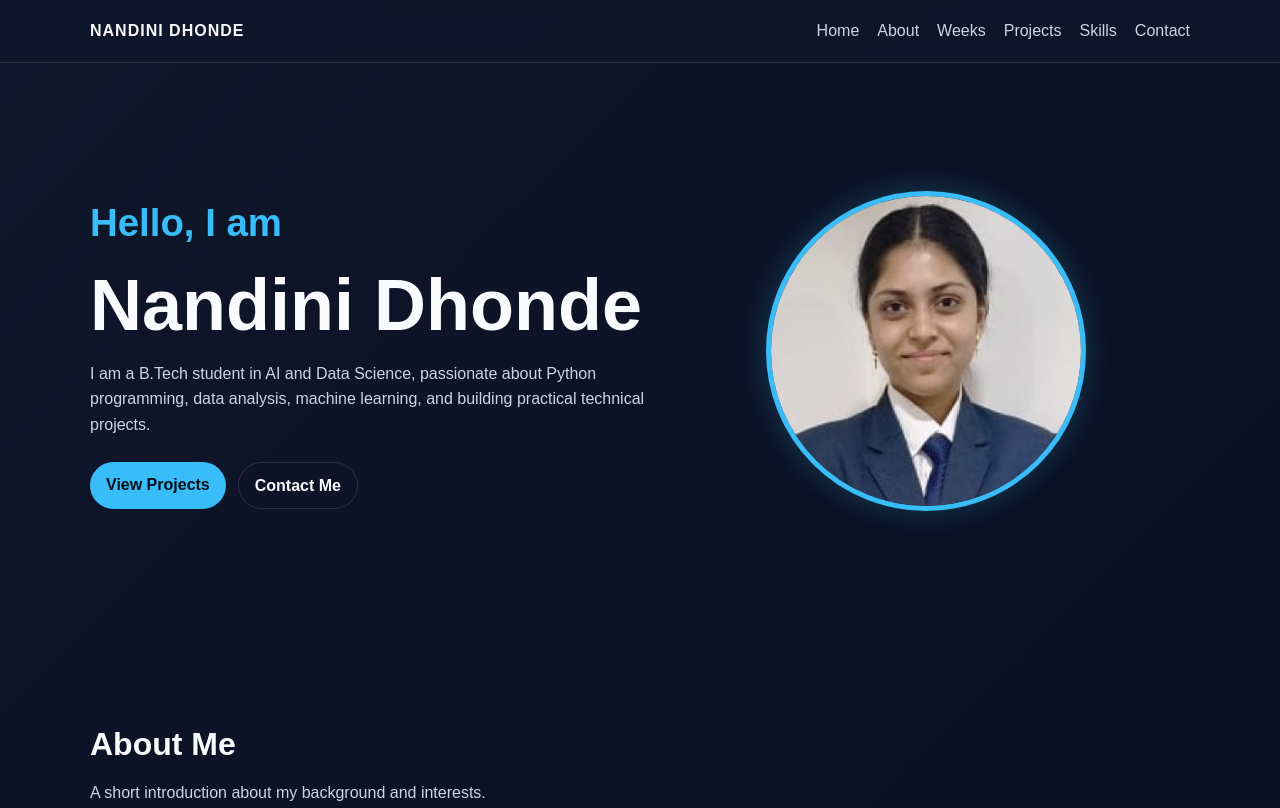
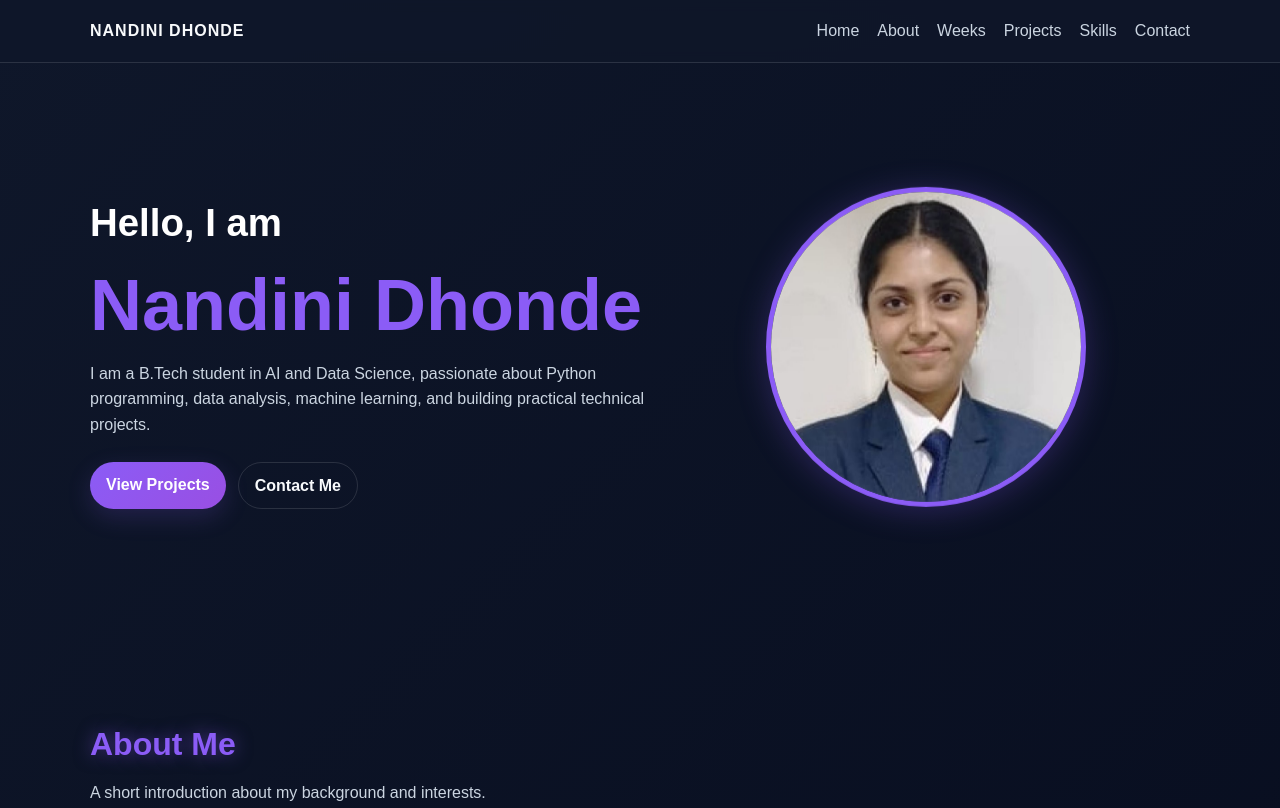
Before and after one commit to nandinidhonde07/Tl_intern_Nandini, a plain HTML site: page index.html in a window 1280 px wide. Shown: the top 808 px of the page. Drawn offline with Linux system fonts and the light colour scheme.

Commit message:
updated portfolio website

```diff
--- a/index.html
+++ b/index.html
@@ -11,7 +11,7 @@
       --card: #111827;
       --text: #f8fafc;
       --muted: #cbd5e1;
-      --accent: #38bdf8;
+      --accent: #8b5cf6;
       --border: rgba(255,255,255,0.12);
       --shadow: 0 10px 30px rgba(0,0,0,0.25);
     }
@@ -30,43 +30,108 @@
 
     .hero { min-height: 72vh; display:flex; align-items:center; padding:60px 0 }
     .hero-grid { display:grid; grid-template-columns: 1.2fr 0.8fr; gap:40px; align-items:center }
-    .hero-text h4 { color:var(--accent); font-size: clamp(1.8rem,3vw,2.4rem); margin-bottom:12px; font-weight:700 }
-    .hero-text h1 { font-size: clamp(2.4rem,6vw,4.5rem); line-height:1.1; margin-bottom:16px }
+    .hero-text h4 { color:#ffffff; font-size: clamp(1.8rem,3vw,2.4rem); margin-bottom:12px; font-weight:700 }
+    .hero-text h1 { color:var(--accent); font-size: clamp(2.4rem,6vw,4.5rem); line-height:1.1; margin-bottom:16px; opacity:0; transform: translateX(-30px); animation: slideRight 1.2s ease forwards 0.4s }
     .hero-text p { color:var(--muted); max-width:600px; margin-bottom:24px }
+
+    @keyframes slideRight {
+      to { opacity:1; transform: translateX(0); }
+    }
     .btn-group { display:flex; gap:12px }
     .btn { padding:10px 16px; border-radius:999px; font-weight:600 }
-    .btn-primary { background:var(--accent); color:#00111a }
+    .btn-primary {
+      background: linear-gradient(135deg, rgba(139,92,246,1), rgba(168,85,247,0.9));
+      color: #ffffff;
+      box-shadow: 0 8px 24px rgba(139,92,246,0.18);
+      transition: transform 180ms ease, box-shadow 180ms ease, filter 180ms ease;
+    }
+
+    .btn-primary:hover {
+      transform: translateY(-4px);
+      box-shadow: 0 18px 40px rgba(139,92,246,0.24);
+      filter: brightness(1.03);
+    }
+
+    .btn-primary:active {
+      transform: translateY(-1px);
+      box-shadow: 0 8px 20px rgba(139,92,246,0.16);
+    }
+
     .btn-outline { border:1px solid var(--border) }
 
-    .profile-circle { width:320px; height:320px; border-radius:50%; overflow:hidden; border:5px solid var(--accent); box-shadow:0 0 30px rgba(56,189,248,0.25); background:#1e293b }
-    .profile-circle img { width:100%; height:100%; object-fit:cover }
+    .profile-circle { width:320px; height:320px; border-radius:50%; overflow:hidden; border:5px solid var(--accent); box-shadow:0 0 30px rgba(139,92,246,0.25); background:#1e293b; animation: float 6s ease-in-out infinite; }
+    .profile-circle img { width:100%; height:100%; object-fit:cover; }
+
+    @keyframes float {
+      0%, 100% { transform: translateY(0px); box-shadow:0 0 30px rgba(139,92,246,0.25); }
+      50% { transform: translateY(-18px); box-shadow:0 20px 40px rgba(139,92,246,0.3); }
+    }
 
     section { padding:80px 0 }
-    .section-title { font-size:2rem; margin-bottom:10px }
+    .section-title { font-size:2rem; margin-bottom:10px; color:var(--accent); text-shadow: 0 0 18px rgba(139,92,246,0.5) }
     .section-subtitle { color:var(--muted); margin-bottom:24px }
+
+    /* Animated dark underline for headings (appears on hover) */
+    .hero-text h1, .hero-text h4, .section-title, .week-card h3, .day-details h4, .project-card h3, .skill-card h3 {
+      position: relative;
+      display: inline-block;
+    }
+
+    .hero-text h1::after,
+    .hero-text h4::after,
+    .section-title::after,
+    .week-card h3::after,
+    .day-details h4::after,
+    .project-card h3::after,
+    .skill-card h3::after {
+      content: '';
+      position: absolute;
+      left: 0;
+      bottom: -6px;
+      height: 5px;
+      width: 0;
+      background: var(--accent);
+      box-shadow: 0 6px 18px rgba(139,92,246,0.18);
+      border-radius: 6px;
+      transition: width 280ms cubic-bezier(.2,.8,.2,1);
+    }
+
+    .hero-text h1:hover::after,
+    .hero-text h4:hover::after,
+    .section-title:hover::after,
+    .week-card h3:hover::after,
+    .day-details h4:hover::after,
+    .project-card h3:hover::after,
+    .skill-card h3:hover::after {
+      width: 100%;
+    }
 
     .about-card, .week-card, .project-card, .skill-card, .contact-card { background: rgba(255,255,255,0.03); border:1px solid var(--border); border-radius:16px; padding:20px; box-shadow:var(--shadow) }
     .photo-grid { display:grid; grid-template-columns: repeat(auto-fit, minmax(220px, 1fr)); gap:16px; margin-top:14px }
     .photo-card { border-radius:12px; overflow:hidden; border:1px solid rgba(255,255,255,0.06); }
     .photo-card img { width:100%; display:block; object-fit:cover }
 
+    /* Contact labels (Name, Email, GitHub, Location) */
+    .contact-card strong { color: var(--accent); text-transform: uppercase; font-weight:700; margin-right:8px }
+
     /* Weeks UI styles */
     .week-list { display:grid; grid-template-columns: repeat(2, 1fr); gap:20px; margin-top:16px }
     .section-heading-with-logo { display:flex; align-items:center; gap:12px; flex-wrap:wrap; margin-bottom:8px }
     .section-logo-circle { width:64px; height:64px; border-radius:50%; border:1px solid var(--border); overflow:hidden; display:flex; align-items:center; justify-content:center; background:rgba(255,255,255,0.06); box-shadow:0 10px 25px rgba(0,0,0,0.15) }
     .section-logo-circle img { width:84%; height:84%; object-fit:contain; }
-    .week-card h3 { margin-bottom:10px; color:var(--accent) }
+    .week-card h3 { margin-bottom:10px; color:var(--accent); text-shadow: 0 0 18px rgba(139,92,246,0.5) }
     .week-tabs { display:flex; gap:8px; flex-wrap:wrap; margin-bottom:12px }
     .day-btn { background:transparent; border:1px solid rgba(255,255,255,0.06); color:var(--muted); padding:8px 12px; border-radius:10px; cursor:pointer; font-weight:600 }
     .day-btn.active { background:var(--accent); color:#00111a; border-color:var(--accent) }
     .day-details { display:none; margin-top:12px }
     .day-details.active { display:block }
+    .day-details h4 { color:var(--accent); text-shadow: 0 0 18px rgba(139,92,246,0.5); }
 
     .task-list { list-style:disc inside; color:var(--muted); margin-top:12px; line-height:1.7 }
     .task-list li { margin-bottom:8px }
 
     .process-flow { display:flex; gap:12px; flex-wrap:wrap; margin-top:12px }
-    .flow-step { background: rgba(56,189,248,0.12); border:1px solid rgba(56,189,248,0.25); padding:12px 10px; border-radius:12px; font-weight:700 }
+    .flow-step { background: rgba(139,92,246,0.12); border:1px solid rgba(139,92,246,0.25); padding:12px 10px; border-radius:12px; font-weight:700 }
 
     footer { border-top:1px solid var(--border); padding:20px 0; text-align:center; color:var(--muted) }
 
@@ -321,7 +386,7 @@
         <p class="section-subtitle">You can update these details with your real links.</p>
         <div class="contact-card">
           <p><strong>Name:</strong> Nandini Dhonde</p>
-          <p><strong>Email:</strong> your-email@example.com</p>
+          <p><strong>Email:</strong> nandini.dhonde1@gmail.com</p>
           <p><strong>GitHub:</strong> github.com/yourusername</p>
           <p><strong>Location:</strong> Maharashtra, India</p>
         </div>
```
